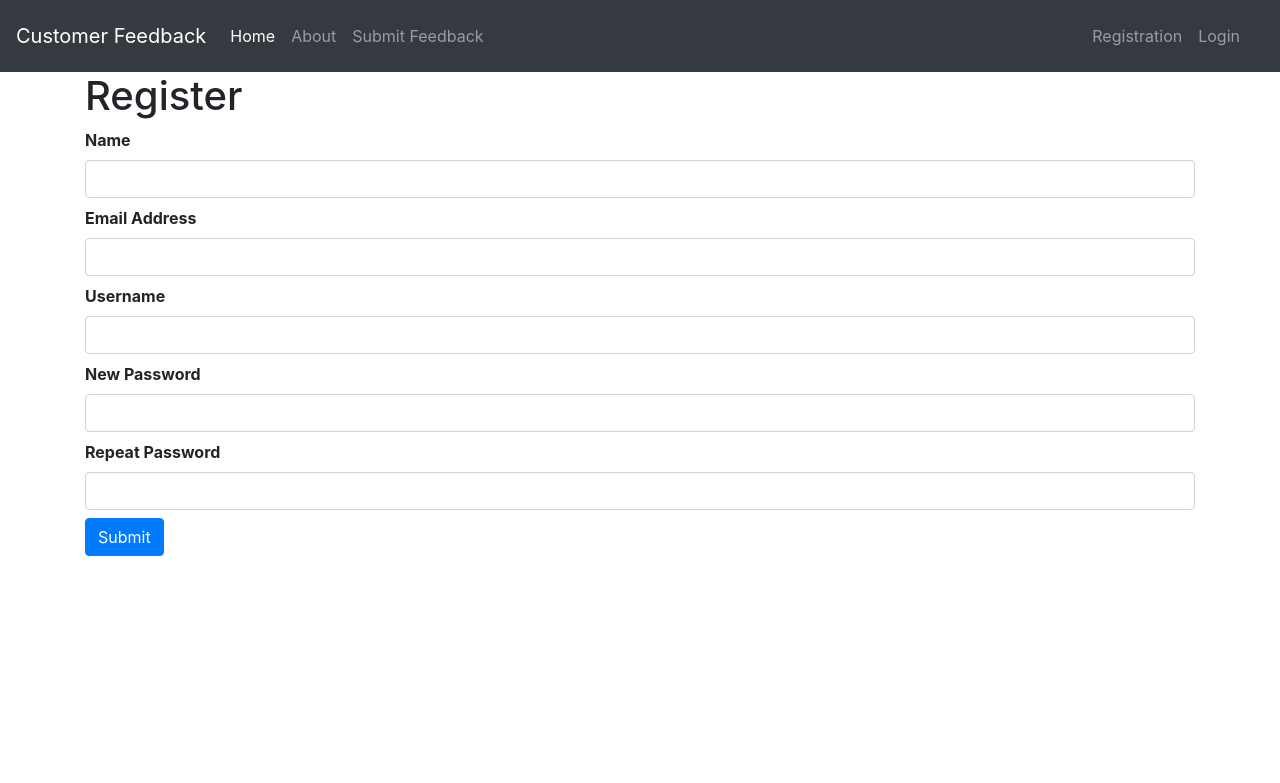
After one commit to NotTooTechy/flaskHerokuPostgres, a Flask app: page /register in a window 1280 px wide. The commit adds this page. Shown: the top 783 px of the page. Run offline with Flask 2, Linux system fonts and the light colour scheme; some libraries are stand-ins or nearby versions.

Commit message:
User authentication added to customer feedback form

```diff
--- a/app.py
+++ b/app.py
@@ -1,7 +1,12 @@
-from flask import Flask, render_template, request
+from flask import Flask, render_template, flash, redirect, url_for, session, logging, request
 from flask_sqlalchemy import SQLAlchemy
 from send_mail import send_mail
 
+import os
+import datetime
+from functools import wraps
+from wtforms import Form, StringField, TextAreaField, PasswordField, validators, BooleanField
+from passlib.hash import sha256_crypt
 
 app = Flask(__name__)
 #ENV = 'dev'
@@ -13,6 +18,7 @@ if ENV == 'dev':
     app.config['SQLALCHEMY_DATABASE_URI'] = 'postgresql://postgres:postgres@localhost/lexus' # login@password@localhost/lexus
 else:
     # deployment settings
+    app.secret_key = "secret_123"
     app.debug = False
     app.config['SQLALCHEMY_DATABASE_URI'] = 'postgres://jedzmkraftckgq:241e6d422e21825ad723b131348c30b2dcccee2df1283519cc027ea06868b1ae@ec2-174-129-33-186.compute-1.amazonaws.com:5432/dan4uc1ma8ed1b'
 
@@ -36,11 +42,131 @@ class Feedback(db.Model):
         self.rating = rating
         self.comments = comments
 
-@app.route('/')
+# Create Model
+class Users(db.Model):
+    __tablename__ = 'users'
+    id = db.Column(db.Integer, primary_key=True)
+    name = db.Column(db.String(200), unique=True)
+    email = db.Column(db.String(200), unique=True)
+    username = db.Column(db.String(200), unique=True)
+    password = db.Column(db.String(200))
+    register_date = db.Column(db.DateTime, default=datetime.datetime.utcnow)
+
+    def __init__(self, name, email, username, password):
+        self.name = name
+        self.email = email
+        self.username = username
+        self.password = password
+
+def get_user(username):
+    ret = db.session.query(Users).filter(Users.username == username).first()
+    print(ret)
+    if ret is None:
+        return None
+    return ret.__dict__
+
+def create_user(name, email, username, password):
+    data = Users(name, email, username, password)
+    db.session.add(data)
+    db.session.commit()
+
+def get_all_feedbacks():
+    rows = db.session.query(Feedback).all()
+    print(rows)
+    return rows
+
+def get_dealer_feedbacks(dealer):
+    rows = db.session.query(Feedback).filter(Feedback.dealer == dealer).all()
+    print(rows)
+    return rows
+
+def is_logged_in(f):
+	@wraps(f)
+	def wrap(*args, **kwargs):
+		if 'logged_in' in session:
+			return f(*args, **kwargs)
+		else:
+			flash('Unauthorized, Please log in', 'danger')
+			return redirect(url_for('login'))
+	return wrap
+
+class RegistrationForm(Form):
+	name = StringField('Name', [validators.Length(min=4, max=50)])
+	username = StringField('Username', [validators.Length(min=4, max=50)])
+	email = StringField('Email Address', [validators.Length(min=6, max=150)])
+	password = PasswordField('New Password', [
+		validators.DataRequired(),
+		validators.EqualTo('confirm', message='Passwords must match')
+		])
+	confirm = PasswordField('Repeat Password')
+
+# Registration form
+@app.route('/register', methods=['GET', 'POST'])
+def register():
+	form = RegistrationForm(request.form)
+	if request.method == 'POST' and form.validate():
+		name = form.name.data
+		email = form.email.data
+		username = form.username.data
+		password = sha256_crypt.encrypt(str(form.password.data))
+		create_user(name, email, username, password)
+		flash("You are now registered and login", "success")
+		return redirect(url_for('index'))
+	return render_template('register.html', form=form)
+
+
+# User login
+@app.route('/login', methods=['GET', 'POST'])
+def login():
+	if request.method == 'POST':
+		# Get Form fields
+		username = request.form['username']
+		password_candidate = request.form['password']
+		data = get_user(username)
+		print(data)
+		if data is not None:
+			# Get stored hash
+			password = data['password']
+			# Compare Passwords
+			if sha256_crypt.verify(password_candidate, password):
+				 app.logger.info('Password Matched!!!')
+				 session['logged_in'] = True
+				 session['username'] = username
+				 flash('You are now logged in', 'success')
+				 return redirect(url_for('feedback'))
+			else:
+				app.logger.info('...... ..... Password did not match!!!')
+				error = "Invalid Password"
+				return render_template('login.html', error=error)
+		else:
+			app.logger.info('NO user found')
+			error = "Username not found"
+			return render_template('login.html', error=error)
+	return render_template('login.html')
+
+# User logout
+@app.route('/logout')
+@is_logged_in
+def logout():
+	session.clear()
+	flash("You are logged out", 'success')
+	return redirect(url_for('login'))
+
+@app.route("/", methods=['GET', 'POST'])
 def index():
-    return render_template('index.html')
+	return render_template("home.html")
+
+@app.route("/about")
+def about():
+	return render_template("about.html")
+
+@app.route('/feedback')
+@is_logged_in
+def feedback():
+    return render_template('feedback.html')
 
 @app.route('/submit', methods=['POST'])
+@is_logged_in
 def submit():
     if request.method == 'POST':
         customer = request.form['customer']
@@ -49,7 +175,7 @@ def submit():
         comments = request.form['comments']
         print(customer, dealer, rating, comments)
         if '' in [customer, dealer]:
-            return render_template('index.html', message="No empty field can be submitted!")
+            return render_template('feedback.html', message="No empty field can be submitted!")
         if db.session.query(Feedback).filter(Feedback.customer == customer).count() == 0:
             # Customer does not exist
             data = Feedback(customer, dealer, rating, comments)
@@ -57,8 +183,26 @@ def submit():
             db.session.commit()
             send_mail(customer, dealer, rating, comments)
             return render_template('success.html')
-        return render_template('index.html', message="You have already submitted feedback")
+        return render_template('feedback.html', message="You have already submitted feedback")
+
+@app.route("/all_feedbacks")
+@is_logged_in
+def all_feedbacks():
+	feedbacks = get_all_feedbacks()
+	app.logger.info(feedbacks)
+	if feedbacks:
+		return render_template('all_feedbacks.html', feedbacks=feedbacks)
+	else:
+		msg = '''No feedback found'''
+		return render_template('all_feedbacks.html', msg=msg)
+
+@app.route("/all_feedbacks/<string:dealer>/")
+@is_logged_in
+def dealer_feedbacks(dealer):
+    feedbacks = get_dealer_feedbacks(dealer)
+    return render_template("show_feedback.html", feedbacks=feedbacks)
 
 
 if __name__ == "__main__":
+    app.secret_key = "secret_123"
     app.run()
--- a/send_mail.py
+++ b/send_mail.py
@@ -8,8 +8,8 @@ def send_mail(customer, dealer, rating, comments):
     password = '7e9533640f797d'
     message = "<h3> New Feedback Submission </h3><ul><li>Dealer: {}</li> <li>Rating: {}</li> <li>Comments: {}</li></ul>".format(dealer, rating, comments)
 
-    sender_email = "nottootechy@mail.com"
-    receiver_email = "myklenovica@gmail.com"
+    sender_email = "sender@example.com"
+    receiver_email = "receiver@gmail.com"
     msg = MIMEText(message, 'html')
     msg['Subject'] = 'Lexus Feedback'
     msg['From'] = sender_email
--- /dev/null
+++ b/templates/about.html
@@ -0,0 +1,5 @@
+{% extends 'layout.html'%}
+{% block body %}
+	<h1>About Us</h1>
+	<p>... later</p>
+{% endblock %}
--- a/templates/index.html
+++ b/templates/feedback.html
@@ -1,3 +1,4 @@
+{% include 'includes/_messages.html' %}
 <!DOCTYPE html>
 <html lang="en" dir="ltr">
   <head>
--- /dev/null
+++ b/templates/includes/_form_templates.html
@@ -0,0 +1,12 @@
+{% macro render_field(field) %}
+  <dt>{{ field.label }}
+  <dd>{{ field(**kwargs)|safe }}
+  {% if field.errors %}
+    <ul class=errors>
+    {% for error in field.errors %}
+      <li>{{ error }}</li>
+    {% endfor %}
+    </ul>
+  {% endif %}
+  </dd>
+{% endmacro %}
--- /dev/null
+++ b/templates/includes/_messages.html
@@ -0,0 +1,19 @@
+{% with messages = get_flashed_messages(with_categories=true) %}
+  {% if messages %}
+    {% for category, message in messages %}
+      <div class="alert alert-{{ category }}">{{ message }}</li>
+    {% endfor %}
+  {% endif %}
+{% endwith %}
+
+{% if error %}
+  <div class="alert alert-danger">
+    {{error}}
+  </div>
+{% endif %}
+
+{% if msg %}
+  <div class="alert alert-success">
+    {{msg}}
+  </div>
+{% endif %}
--- /dev/null
+++ b/templates/includes/_navbar.html
@@ -0,0 +1,30 @@
+<nav class="navbar navbar-expand-md navbar-dark bg-dark fixed-top">
+  <a class="navbar-brand" href="/">Customer Feedback</a>
+  <button class="navbar-toggler" type="button" data-toggle="collapse" data-target="#navbarsExampleDefault" aria-controls="navbarsExampleDefault" aria-expanded="false" aria-label="Toggle navigation">
+    <span class="navbar-toggler-icon"></span>
+  </button>
+
+  <div class="collapse navbar-collapse" id="navbarsExampleDefault">
+    <ul class="navbar-nav mr-auto">
+      <li class="nav-item active">
+        <a class="nav-link" href="/">Home <span class="sr-only">(current)</span></a>
+      </li>
+      <li class="nav-item">
+        <a class="nav-link" href="/about">About</a>
+      </li>
+      <li class="nav-item">
+        <a class="nav-link" href="/feedback">Submit Feedback</a>
+      </li>
+    </ul>
+  </div>
+  <ul class="navbar navbar-nav navbar-right">
+    {% if session.logged_in %}
+    <li><a class="nav-link" href="/all_feedbacks">All Feedbacks</a></li>
+      <li><a class="nav-link" href="/logout">Logout</a></li>
+    {% else %}
+      <li class="nav-item"><a class="nav-link" href="/register">Registration</a></li>
+      <li><a class="nav-link" href="/login">Login</a></li>
+    {% endif %}
+
+  </ul>
+</nav>
--- /dev/null
+++ b/templates/layout.html
@@ -0,0 +1,21 @@
+<html>
+<head>
+
+	<link rel="stylesheet" type="text/css" href="https://stackpath.bootstrapcdn.com/bootstrap/4.4.1/css/bootstrap.min.css">
+
+	<title>Feedback App</title>
+</head>
+<body>
+	{% include 'includes/_navbar.html' %}
+	<br><br><br>
+	<div class="container">
+		{% include 'includes/_messages.html' %}
+		{% block body %}{% endblock %}
+	</div>
+	<script type="text/javascript" src="https://stackpath.bootstrapcdn.com/bootstrap/4.4.1/js/bootstrap.min.js"></script>
+	<script src="//cdn.ckeditor.com/4.13.1/standard/ckeditor.js"></script>
+	<script type="text/javascript">
+		CKEDITOR.replace('editor')
+	</script>
+</body>
+</html>
--- /dev/null
+++ b/templates/register.html
@@ -0,0 +1,23 @@
+{% extends 'layout.html'%}
+{% block body %}
+	<h1>Register</h1>
+	{% from "includes/_form_templates.html" import render_field %}
+	<form method='POST' action=''>
+		<div class='from-group'>
+			{{render_field(form.name, class='form-control')}}
+		</div>
+		<div class='from-group'>
+			{{render_field(form.email, class='form-control')}}
+		</div>
+		<div class='from-group'>
+			{{render_field(form.username, class='form-control')}}
+		</div>
+		<div class='from-group'>
+			{{render_field(form.password, class='form-control')}}
+		</div>
+		<div class='from-group'>
+			{{render_field(form.confirm, class='form-control')}}
+		</div>
+		<p> <input type="submit" class="btn btn-primary" value="Submit"> </p>
+	</form>
+{% endblock %}
```
Also changed, not shown: important_cli_commands.txt (added, +12 -0 lines), static/layout.html (added, +21 -0 lines), templates/all_feedbacks.html (added, +9 -0 lines), templates/home.html (added, +11 -0 lines), templates/login.html (added, +15 -0 lines), templates/show_feedback.html (added, +20 -0 lines), README.md.
